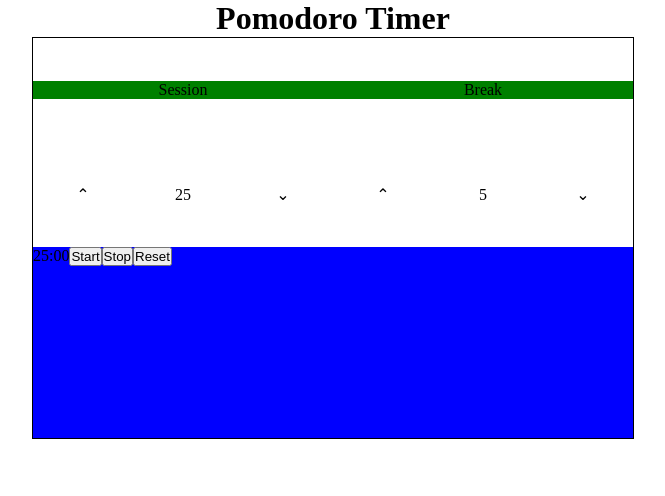
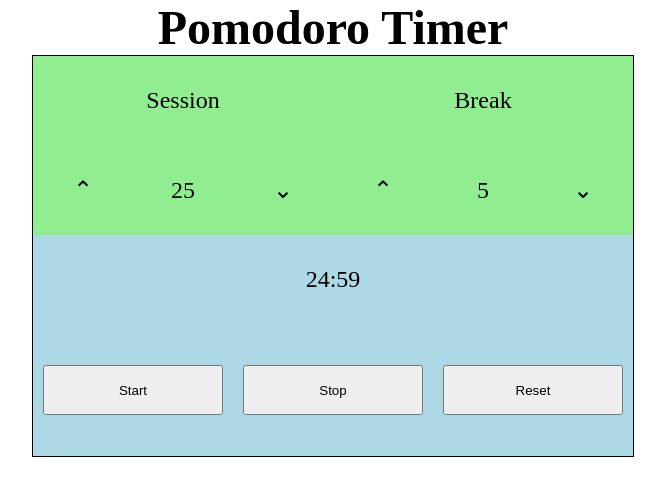
Before and after one commit to colecrowder/pomodoro, a plain HTML site: page index.html in a window 1280 px wide. Both pictures are taken after a click on the button "Start". Shown: the whole page, without its empty margins (307-972 px from the left). Drawn offline with Linux system fonts and the light colour scheme.

Commit message:
Bottom is functional

```diff
--- a/main.js
+++ b/main.js
@@ -0,0 +1,73 @@
+/*
+let minutes = 25;
+let seconds = 00;
+let currentTime = minutes.toFixed(2).toString + ":" + seconds.toFixed(2).toString;
+
+document.querySelector('#timer').innerHTML = currentTime;
+
+function countdown() {
+    let timer = minutes*60+seconds
+    let start = Date.now();
+    while (timer > 0) {
+        if (start - Date.now() <= -1000000) {
+            start = Date.now();
+            console.log(timer)
+            timer--;
+        }
+    }
+}
+
+*/
+
+let paused = false;
+let running = false;
+let reset2 = false;
+
+const stop = document.querySelector("#stop");
+stop.addEventListener("click", function() {
+    paused = true;
+});
+
+const start = document.querySelector("#start");
+start.addEventListener("click", function() {
+    paused = false;
+    reset2 = false;
+    if (running === false) {
+        startCountdown();
+    }
+});
+
+const reset = document.querySelector("#reset");
+reset.addEventListener("click", function() {
+    reset2 = true;
+    running = false;
+})
+
+function startTimer(duration, display) {
+    running = true;
+    var timer = duration, minutes, seconds;
+    let ourInterval = setInterval(function () {
+        minutes = parseInt(timer / 60, 10);
+        seconds = parseInt(timer % 60, 10);
+
+        minutes = minutes < 10 ? "0" + minutes : minutes;
+        seconds = seconds < 10 ? "0" + seconds : seconds;
+        display.textContent = minutes + ":" + seconds;
+        if (reset2 === true) {
+            clearInterval(ourInterval);
+            document.querySelector('#timer').innerHTML = "25:00"
+        }
+        if (paused === false) {
+           if (--timer < 0) {
+                timer = duration;
+                running = false;
+            }
+        }
+    }, 1000);
+}
+
+let startCountdown = function () {
+    var initialMinutes = 60 * 25,
+        display = document.querySelector('#timer');
+    startTimer(initialMinutes, display);
+};
--- a/styles.css
+++ b/styles.css
@@ -4,7 +4,10 @@ margin: 0;
 padding: 0;
 }
 
-body { text-align: center; }
+body {
+    text-align: center;
+    font-size: 24px;
+}
 
 .container {
     display: flex;
@@ -19,28 +22,28 @@ body { text-align: center; }
 .top {
     display: flex;
     flex-wrap: wrap;
+    align-items: center;
+    justify-content: center;
+    background: lightgreen;
     width: 600px;
-    align-items: center;
 
 }
 
 .bottom {
     display: flex;
     flex-wrap: wrap;
-    background-color: blue;
+    align-items: center;
+    justify-content: center;
+    background-color: lightblue;
     width: 600px;
 }
 
 #session {
-    flex-grow: 1;
     width: 300px;
-    background: green;
 }
 
 #break {
-    flex-grow: 1;
     width: 300px;
-    background: green;
 }
 
 .arrow {
@@ -50,3 +53,13 @@ body { text-align: center; }
 .time {
     width: 100px;
 }
+
+#timer {
+    width: 600px;
+}
+
+button {
+    width: 180px;
+    height: 50px;
+    margin: 10px;
+}
```
